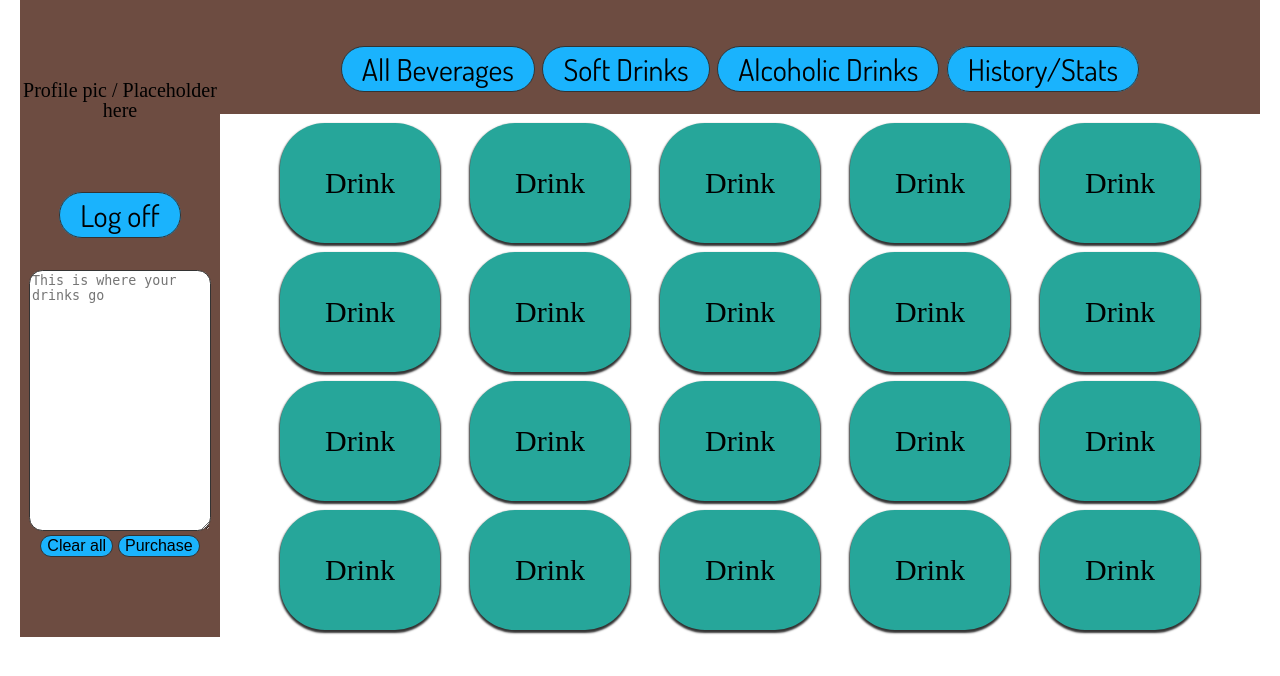
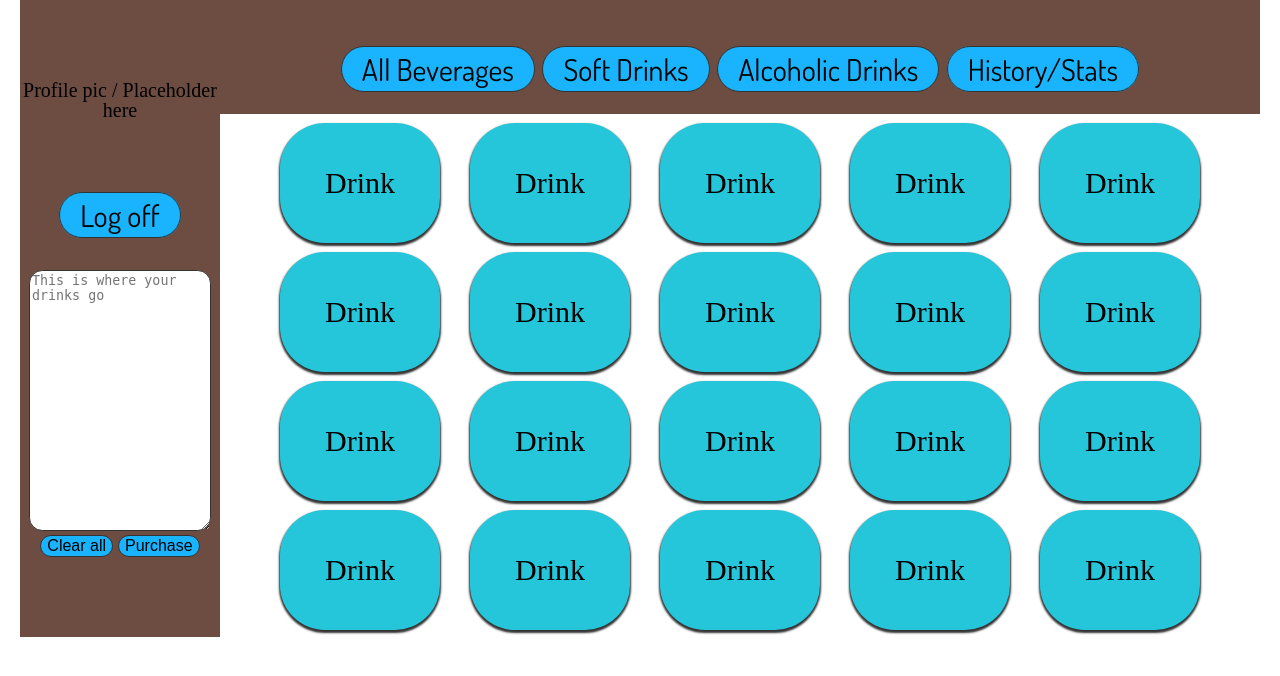
Before and after one commit to LaChapeliere/ipup, a PHP site: page /html/index.html in a window 1280 px wide. Shown: the top 676 px of the page. Run offline with PHP 8.4, Linux system fonts and the light colour scheme.

Commit message:
color edit

```diff
--- a/css/style.css
+++ b/css/style.css
@@ -120,7 +120,7 @@ header {
    vertical-align: middle;
    color: black;
    padding: 1.5em;
-   background-color: #26A69A ;
+   background-color: #26C6DA ;
 
 }
 
```
